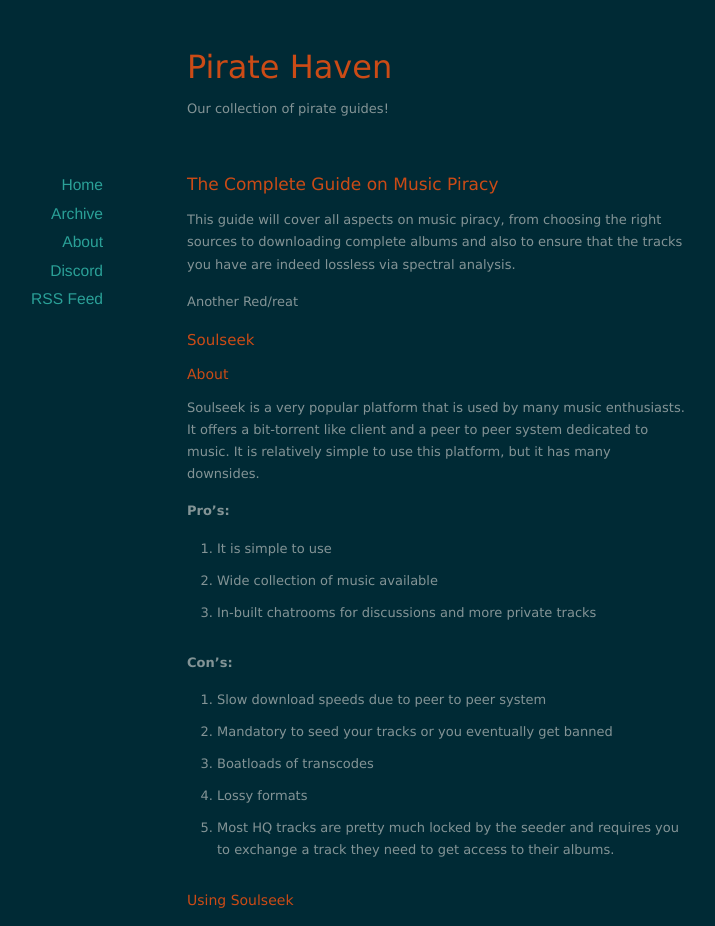
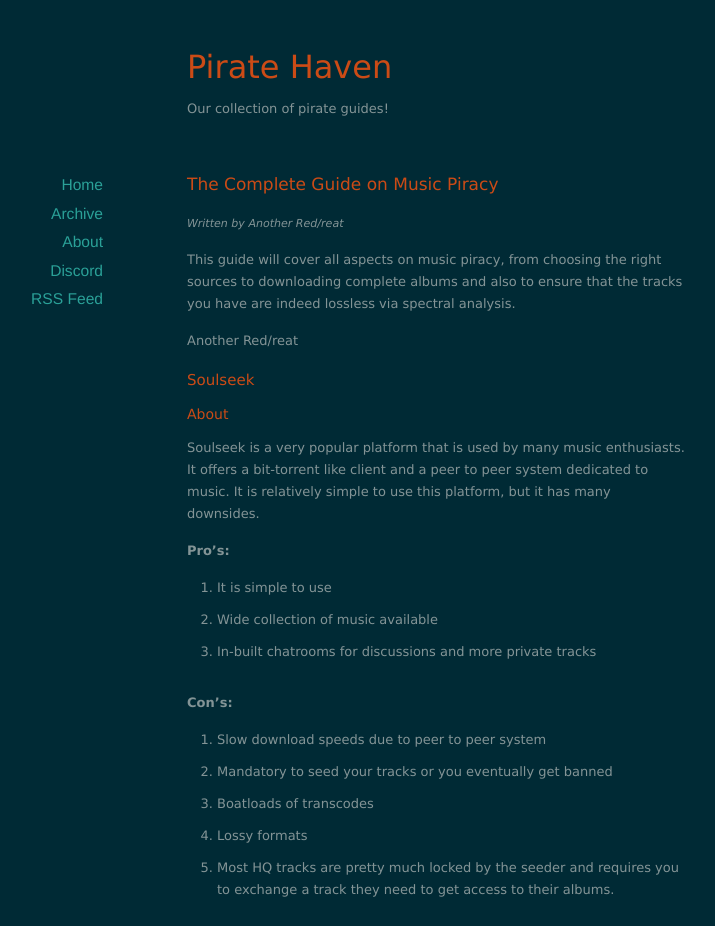
Before and after one commit to pirate-haven/pirate-haven.github.io, a Jekyll site: the page built from docs/_posts/2020-11-12-music.markdown, in a window 1280 px wide. Shown: the top 926 px of the page, without its empty margins (203-918 px from the left). Built offline with Jekyll 4.4.1, drawn with Linux system fonts in a browser that asks for light colours; nearby versions of some CDN libraries; some of the changed text lies outside the part shown.

Commit message:
I hope this works

```diff
--- a/docs/_layouts/post.html
+++ b/docs/_layouts/post.html
@@ -6,15 +6,16 @@ layout: default
 	{% if page.external-url %}
 		<h1>
 			<a href="{{ page.external-url }}">{{ page.title }}</a>
+			<p class="meta">Written by <span class="author">{{ page.author }}</span></p>
 			<a class="anchor" href="{{ page.url }}"><i class="icon-anchor"></i></a>
 		</h1>
 	{% else %}
 		<h1><a href="{{ page.url }}">{{ page.title }}</a></h1>
+		<p class="meta">Written by <span class="author">{{ page.author }}</span></p>
 	{% endif %}
 
 	<div class="post-content">{{ content }}</div>
 
 	<p class="meta">Posted on <span class="postdate">{{ page.date | date: "%b %d, %Y" }}</span></p>
-	<p class="meta">Written by <span class="postdate">{{ page.author }}</span></p>
 
 </article>
```
